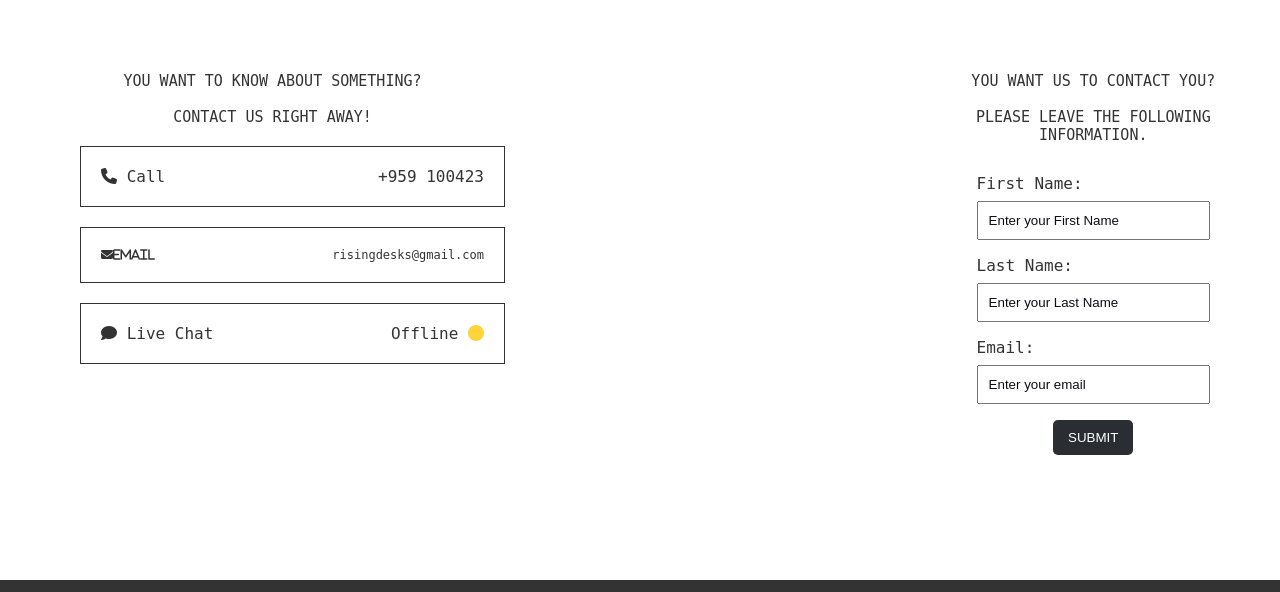
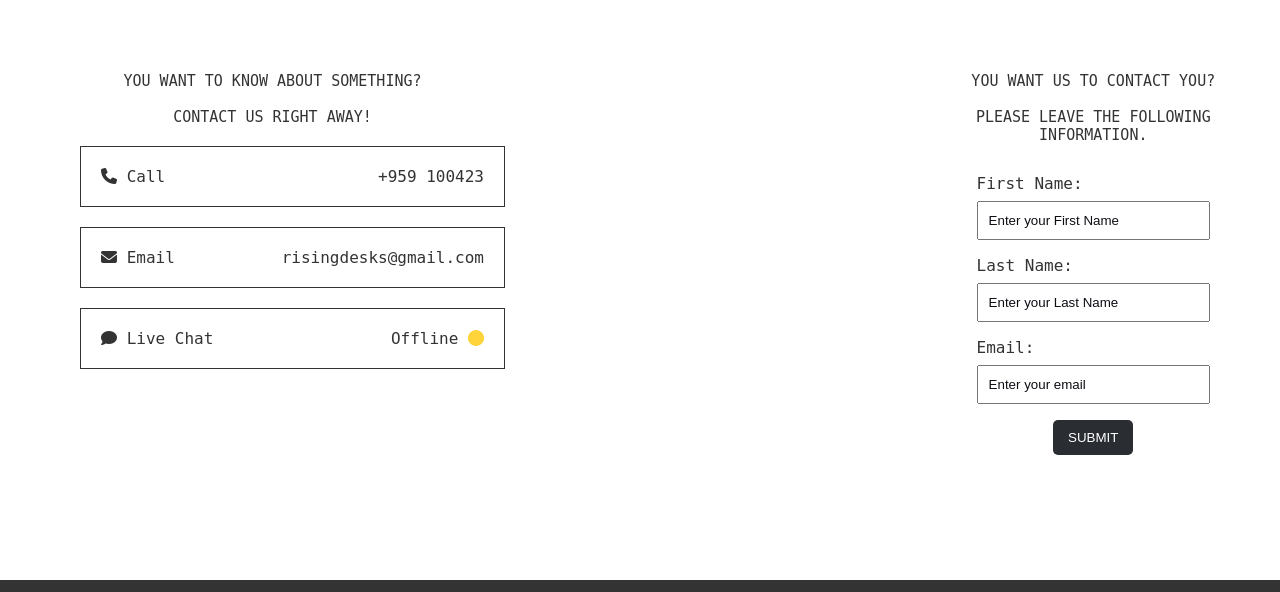
Before and after one commit to KhinSanThwin/Rising-Desk-Ecommerce-Website, a plain HTML site: page index.html in a window 1280 px wide. Shown: the part 3945-4537 px from the top of the page. Drawn offline with Linux system fonts and the light colour scheme.

Commit message:
Updated index.html and style.css files

```diff
--- a/index.html
+++ b/index.html
@@ -397,14 +397,15 @@
                 <section class="question">
                     <p class="ask-us">You want to know about something? <br><br> Contact Us right away!</p>
                     <section class="our-contact">
+
                         <section class="phone">
                             <i class="fa-solid fa-phone"></i>
                             Call <span class="ring">+959 100423</span>
                         </section>
 
                         <section class="email">
-                            <i class="fa-solid fa-envelope">Email</i>
-                             <span class="mail">risingdesks@gmail.com</span>
+                            <i class="fa-solid fa-envelope"></i>
+                            Email <span class="ring">risingdesks@gmail.com</span>
                         </section>
 
                         <section class="chat">
--- a/style.css
+++ b/style.css
@@ -450,13 +450,6 @@ body {
   box-sizing: border-box;
 }
 
-.our-contact .email {
-  font-size: 12px;
-  display: flex;
-  align-items: center;
-  justify-content: space-between;
-}
-
 .ring,
 .mail,
 .dm {
```
